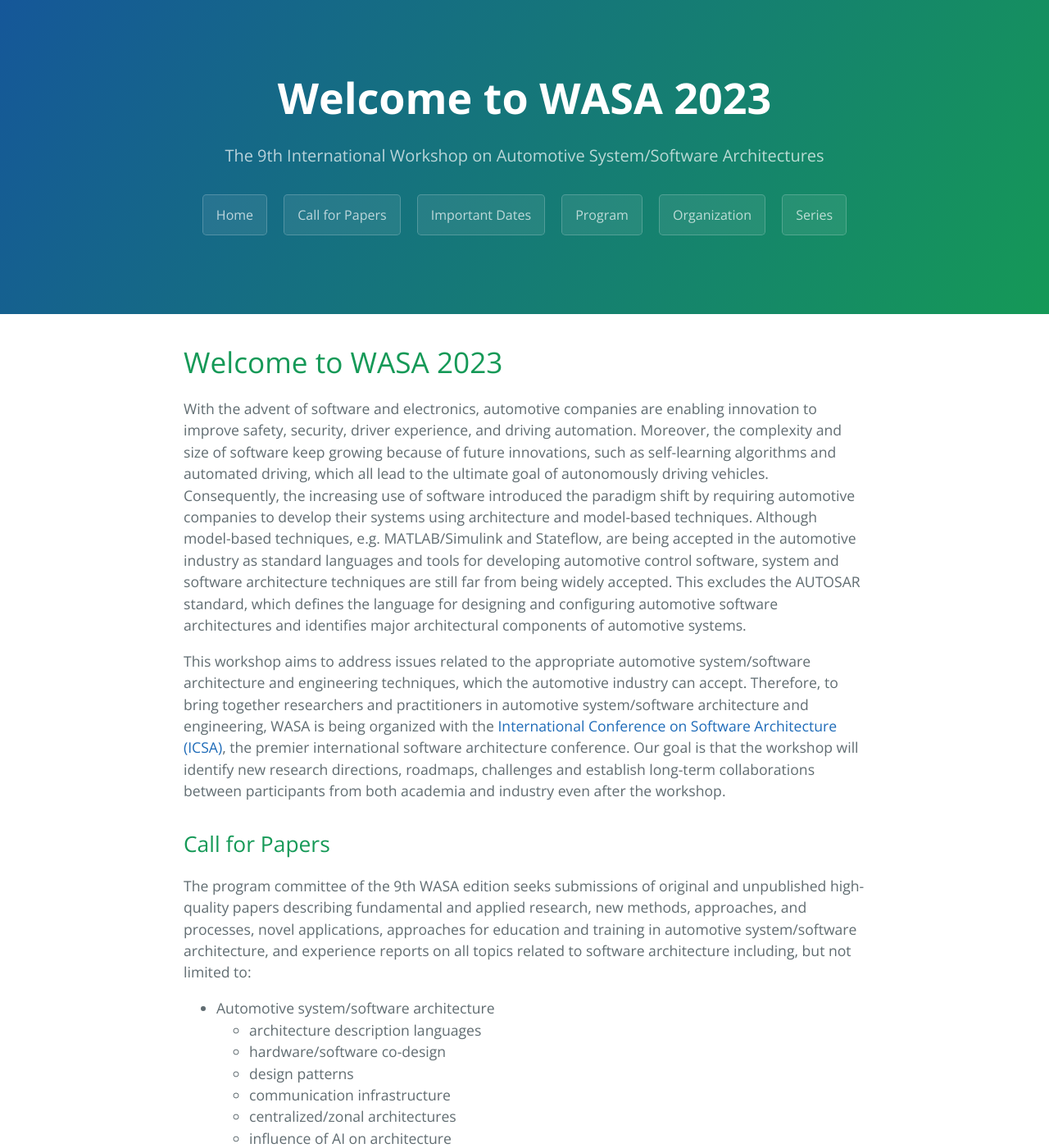
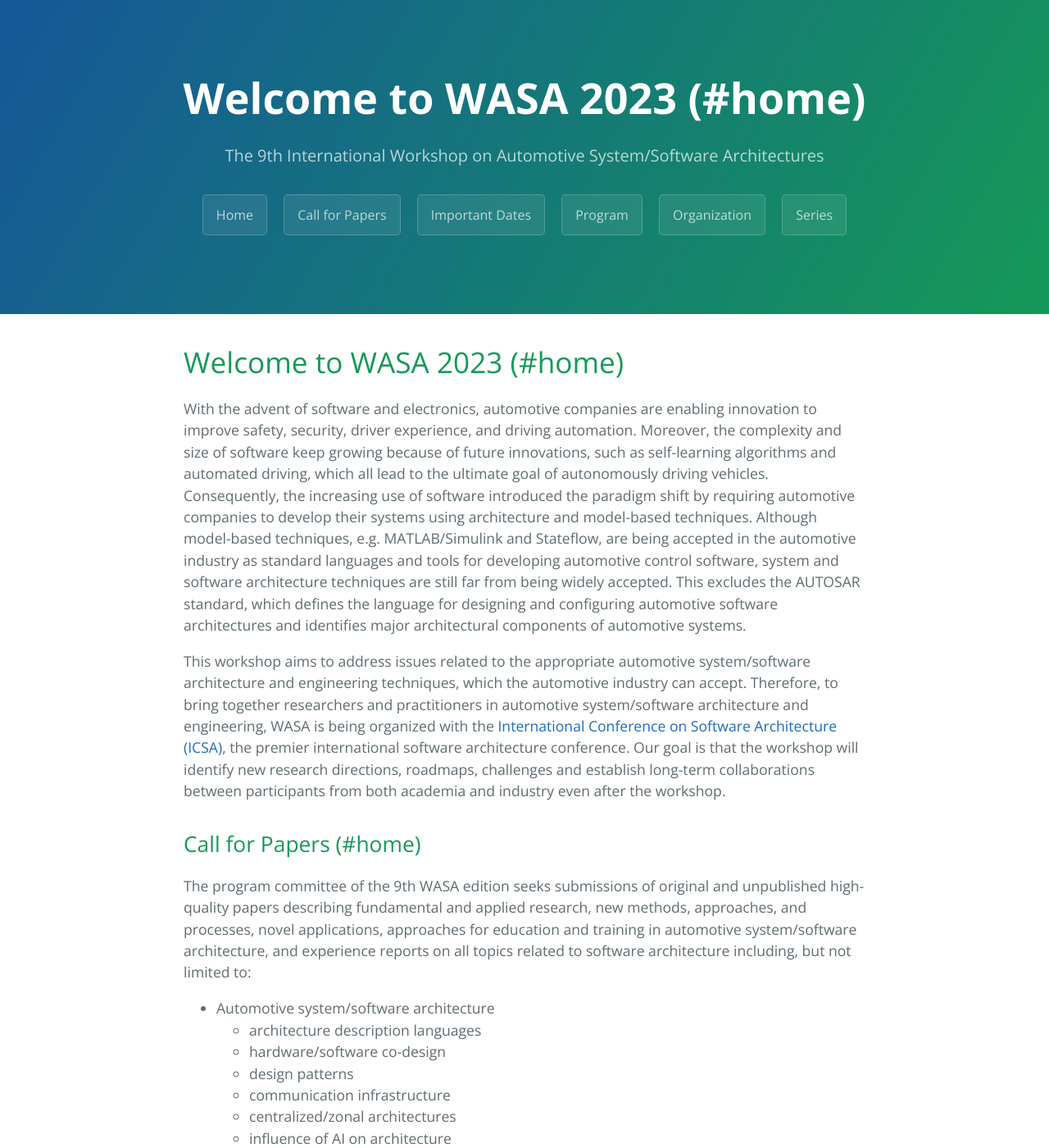
Before and after one commit to WASA-Workshop/2023, a Jekyll site: the page built from index.md, in a window 1280 px wide and 1400 px high. Shown: the whole window at 82% size. Built offline with Jekyll 4.4.1, drawn with Linux system fonts in a browser that asks for light colours; our own code applies the rules of GitHub Pages for plain Markdown files.

Commit message:
Update index.md

```diff
--- a/index.md
+++ b/index.md
@@ -2,13 +2,13 @@
 layout: default
 ---
 
-# Welcome to WASA 2023
+# Welcome to WASA 2023 (#home)
 
 With the advent of software and electronics, automotive companies are enabling innovation to improve safety, security, driver experience, and driving automation. Moreover, the complexity and size of software keep growing because of future innovations, such as self-learning algorithms and automated driving, which all lead to the ultimate goal of autonomously driving vehicles. Consequently, the increasing use of software introduced the paradigm shift by requiring automotive companies to develop their systems using architecture and model-based techniques. Although model-based techniques, e.g. MATLAB/Simulink and Stateflow, are being accepted in the automotive industry as standard languages and tools for developing automotive control software, system and software architecture techniques are still far from being widely accepted. This excludes the AUTOSAR standard, which defines the language for designing and configuring automotive software architectures and identifies major architectural components of automotive systems.
 
 This workshop aims to address issues related to the appropriate automotive system/software architecture and engineering techniques, which the automotive industry can accept. Therefore, to bring together researchers and practitioners in automotive system/software architecture and engineering, WASA is being organized with the [International Conference on Software Architecture (ICSA)](https://icsa-conferences.org/2023/), the premier international software architecture conference. Our goal is that the workshop will identify new research directions, roadmaps, challenges and establish long-term collaborations between participants from both academia and industry even after the workshop.
 
-## Call for Papers
+## Call for Papers (#home)
 The program committee of the 9th WASA edition seeks submissions of original and unpublished high-quality papers describing fundamental and applied research, new methods, approaches, and processes, novel applications, approaches for education and training in automotive system/software architecture, and experience reports on all topics related to software architecture including, but not limited to:
 
 - Automotive system/software architecture
```
